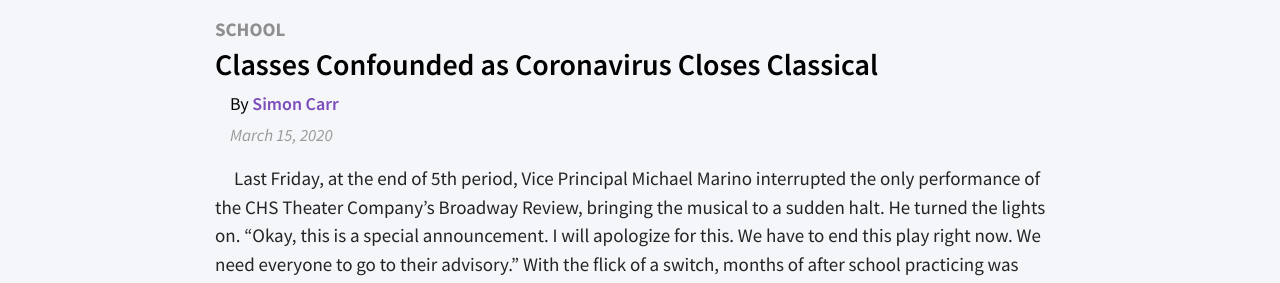
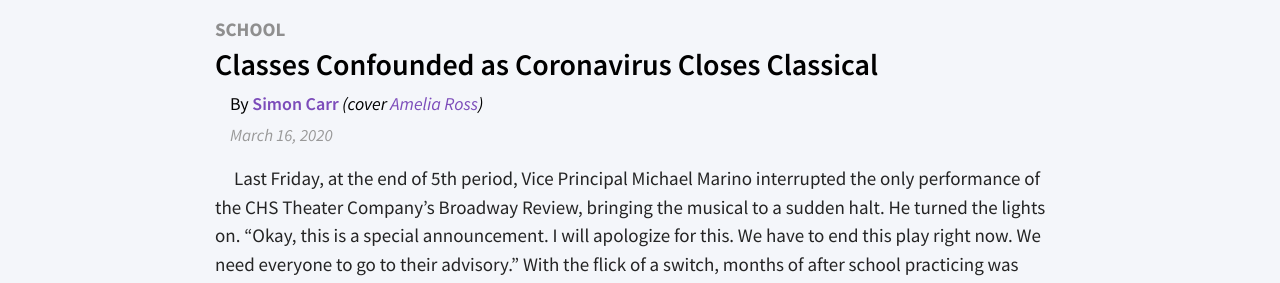
Before and after one commit to lixitrixi/classical-chronicle, a Jekyll site: the page built from _articles/coronavirus-closes-classical.md, in a window 1280 px wide. Shown: the part 241-524 px from the top of the page. Built offline with Jekyll 4.4.1, drawn with Linux system fonts in a browser that asks for light colours.

Commit message:
Add cover image credit line

```diff
--- a/_articles/coronavirus-closes-classical.md
+++ b/_articles/coronavirus-closes-classical.md
@@ -5,7 +5,8 @@ author: [Simon Carr]
 image: "coronavirus-cover.jpg"
 unlisted: true
 category: "School"
-date: 2020-03-15
+cover_credit: "Amelia Ross"
+date: 2020-03-16
 ---
 Last Friday, at the end of 5th period, Vice Principal Michael Marino interrupted the only performance of the CHS Theater Company's Broadway Review, bringing the musical to a sudden halt. He turned the lights on. "Okay, this is a special announcement. I will apologize for this. We have to end this play right now. We need everyone to go to their advisory.” With the flick of a switch, months of after school practicing was rendered fruitless for the ensemble.
 
--- a/_config.yml
+++ b/_config.yml
@@ -6,3 +6,4 @@ collections:
 exclude: ["/assets/images/originals"]
 kramdown:
   parse_span_html: true
+future: true
--- a/_layouts/article.html
+++ b/_layouts/article.html
@@ -77,7 +77,11 @@
       {% endif %}
       <p class="category">{{ page.category }}</p>
       <h1 class="title">{{ page.title }}</h1>
-      <p class="author">By {% for author in page.author %}{% if forloop.last %}<a href="/about#{{author | slugify}}">{{author}}</a>{% else %}<a href="/about#{{author | slugify}}">{{author}}</a>, {% endif %}{% endfor %}</p>
+      <p class="author">By {% for author in page.author %}{% if forloop.last %}<a href="/about#{{author | slugify}}">{{author}}</a>{% else %}<a href="/about#{{author | slugify}}">{{author}}</a>, {% endif %}{% endfor %}
+      {% if page.cover_credit %}
+      <span class="cover_credit">(cover <a href="/about#{{page.cover_credit | slugify}}">{{ page.cover_credit }}</a>)</span>
+      {% endif %}
+      </p>
       <p class="date">{{ page.date | date: "%B&nbsp;%-d,&nbsp;%Y"}}</p>
       <article>
         {{ content }}
--- a/assets/css/article.scss
+++ b/assets/css/article.scss
@@ -55,6 +55,10 @@ main {
     margin-top: 0px;
     margin-left: 15px;
     margin-bottom: 9px;
+  }
+  .cover_credit {
+    font-style: italic;
+    font-weight: normal;
   }
   .date {
     margin-left: 15px;
```
